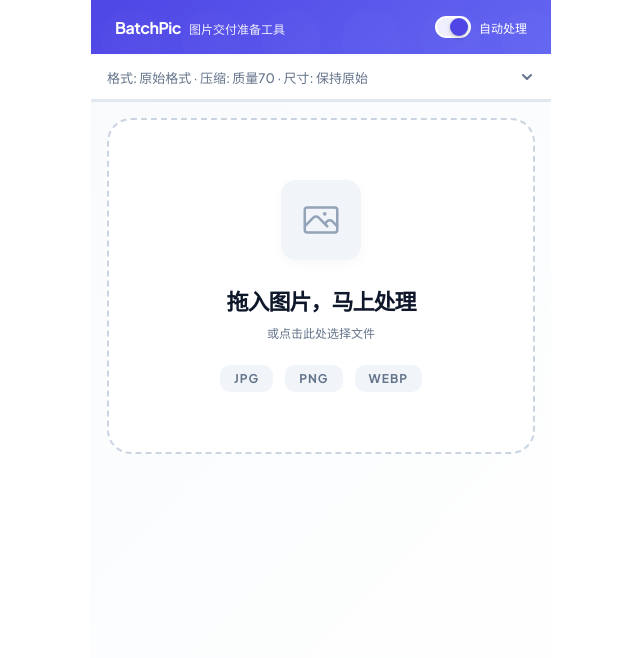
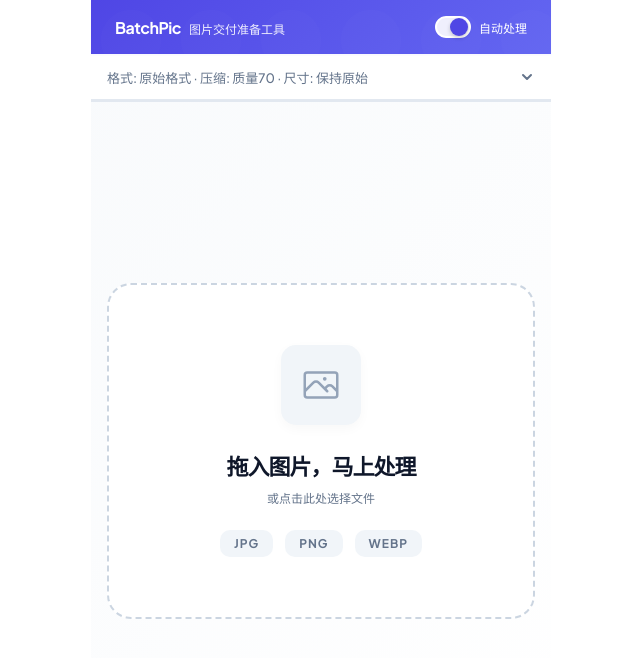
Before and after one commit to maxd010/BatchPic, a React (Vite) app: page / in a window 1280 px wide. Shown: the top 658 px of the page, without its empty margins (319-959 px from the left). Built offline with nearby package versions, Linux system fonts and the light colour scheme.

Commit message:
优化界面布局：隐藏空 Actions 区域，初始状态 DropZone 垂直居中

```diff
--- a/src/renderer/components/MainWindow.css
+++ b/src/renderer/components/MainWindow.css
@@ -121,6 +121,10 @@
   overflow-y: auto;
   padding: var(--spacing-md);
   gap: var(--spacing-lg);
+}
+
+.workspace-center.is-empty {
+  justify-content: center;
 }
 
 /* Workspace dropzone */
--- a/src/renderer/components/MainWindow.tsx
+++ b/src/renderer/components/MainWindow.tsx
@@ -445,7 +445,7 @@ export function MainWindow() {
       {/* Main content area */}
       <main className="main-content-vertical">
         {/* Center workspace */}
-        <section className="workspace-center">
+        <section className={`workspace-center ${!hasFiles ? "is-empty" : ""}`}>
           {/* Drop zone - compact when files loaded */}
           <div className={workspaceDropzoneClass}>
             <DropZone
```
